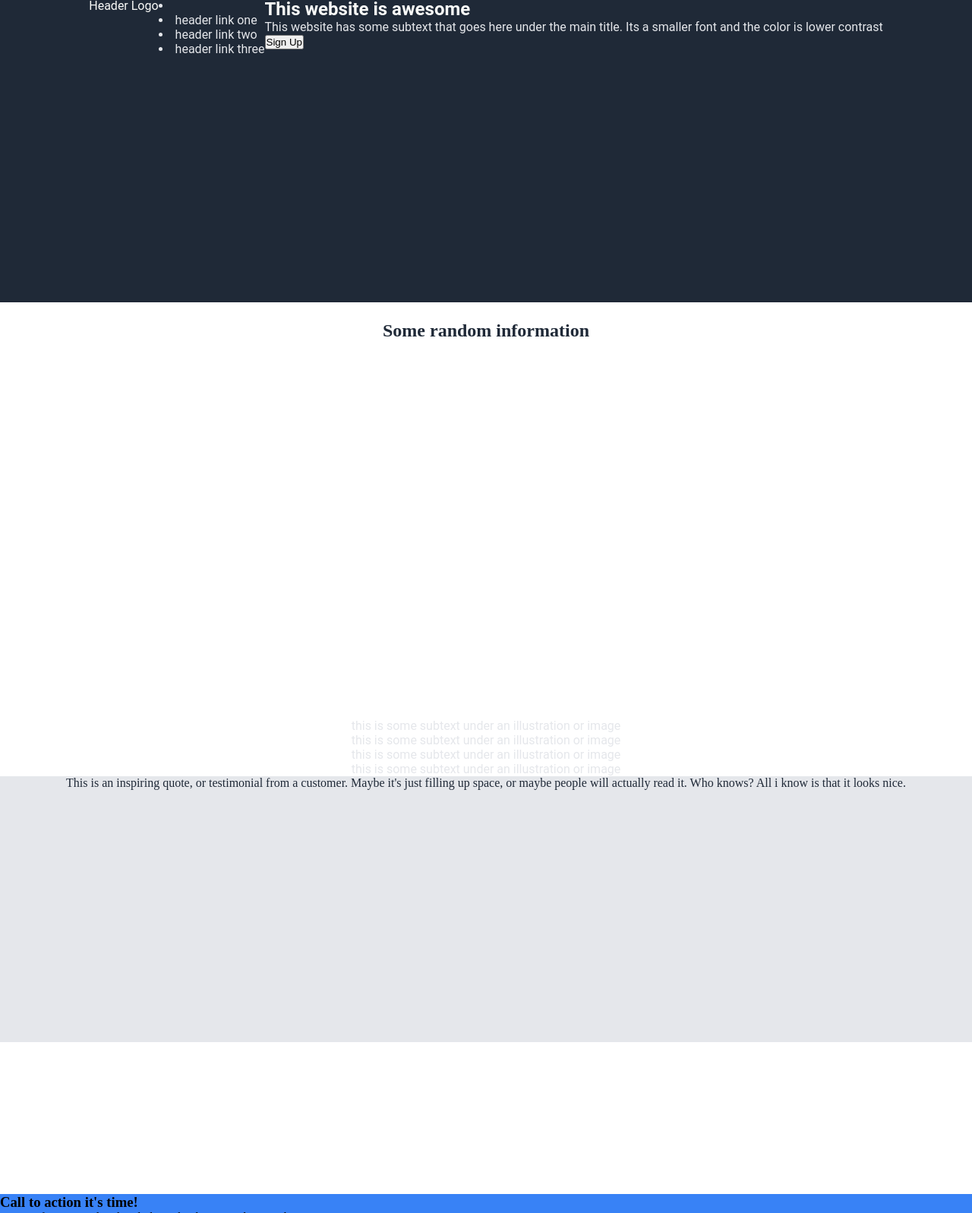
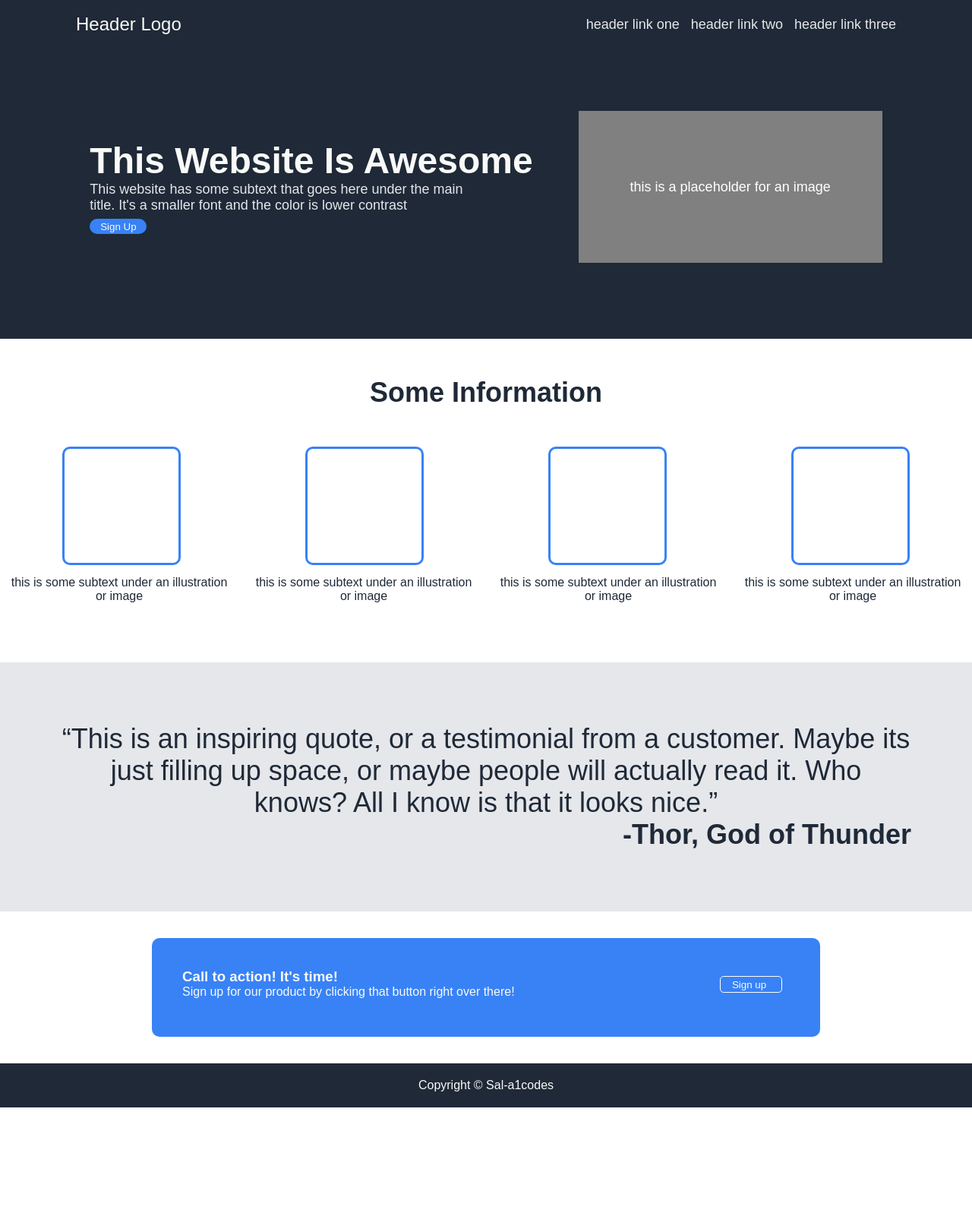
Before and after one commit to sal-a1codes/Landing-Page-The-Odin-Project, a plain HTML site: page Landing Page/index.html in a window 1280 px wide. Shown: the part 2-1599 px from the top of the page at 76% size. After the commit the page ends 1460 px from the top, so only its background shows below. Drawn offline with Linux system fonts and the light colour scheme.

Commit message:
Finished the project
Restructured the html and css

Styled the css and made it look good

```diff
--- a/Landing Page/index.html
+++ b/Landing Page/index.html
@@ -8,54 +8,68 @@
     <link rel="stylesheet" href="styles.css">
 </head>
 <body>
-    <div class="header">
-  <header>Header Logo</header>
-  <section>
-  <div class="links">
-      <li>
+    <header>
+        <div class="nav">
+            <div class="logo">Header Logo</div>
+            <ul>
                 <li>header link one</li>
                 <li>header link two</li>
                 <li>header link three</li>
-        </li>
+            </ul>
+            </div>
+            <div class="hero">
+                <div class="hero-text">
+            <h1>This Website Is Awesome</h1>
+            <p>This website has some subtext that goes here under the main title. It's a smaller font and the color is lower
+contrast</p>
+<button>Sign Up</button>
+</div>
+<div class="hero-image">
+    this is a placeholder for an image
+</div>
+</div>
+</header>
+<section>
+    <h2>Some Information</h2>
+    <div class="pictures">
+        <div class="box"></div>
+                <div class="box"></div>
+        <div class="box"></div>
+        <div class="box"></div>
+    </div>
+        <div class="text">
+        <div>this is some subtext under an illustration
+or image</div>
+        <div>this is some subtext under an illustration
+or image</div>
+        <div>this is some subtext under an illustration
+or image</div>
+        <div>this is some subtext under an illustration
+or image</div>
         </div>
 </section>
 <section>
-    <div class="hero-main">
-  <h1>This website is awesome</h1>
+    <div class="quote">
+    <q>This is an inspiring quote, or a testimonial from a customer. Maybe its just filling up space, or maybe people will actually read it. Who knows? All I know
+is that it looks nice.</q>
+<div class="author">
+<p>-Thor, God of Thunder</p>
 </div>
-  <div class="hero-sec">
-  <p>This website has some subtext that goes here under the main title. Its a smaller font and the color is lower contrast</p>
-  </div>
-  <div class="first-button">
-  <button>Sign Up</button>
-  </div>
-</section>
-</div>
-  <section>
-    <div class="middle-section">
-    <h2>Some random information</h2>
-    </div>
-    <div class="text">this is some subtext under an illustration or image</div>
-        <div class="text">this is some subtext under an illustration or image</div>
-    <div class="text">this is some subtext under an illustration or image</div>
-    <div class="text">this is some subtext under an illustration or image</div>
-    </section>
-</div>
-    <section>
-        <div class="bottom-section">
-            <p>This is an inspiring quote, or testimonial from a customer. Maybe it's just filling up space, or maybe people will actually read it. Who knows? All i know is that it looks nice.</p>
 </div>
 </section>
 <section>
-        <div class="last-section">
-        <h3>Call to action it's time!</h3>
+    <div class="box-2">
+        <div class="cta-text">
+    <h3>Call to action! It's time!</h3>
     <p>Sign up for our product by clicking that button right over there!</p>
+    </div>
+    <div class="button-2">
         <button>Sign up</button>
+    </div>
     </div>
 </section>
     <footer>
        <p>Copyright © Sal-a1codes</p>
     </footer>
-</section>
 </body>
 </html>
--- a/Landing Page/styles.css
+++ b/Landing Page/styles.css
@@ -1,83 +1,151 @@
 * {
     margin:0;
     padding:0;
-}
-.header {
-    background: #1f2937;
-    font-family:"Roboto";
-    color: #f9faf8;
-    font:24px;
-    height:400px;
-    display:flex;
-
-justify-content:center;
+    font-family:"Arial";
 }
 
-
-.hero-main {
-    font-family: 'Roboto';
-    font: 48px;
-color: #f9faf8;
-weight: 900;
-justify-content:center;
+header {
+    background:#1f2937;
+    padding: 20px 100px 100px;
+    color:#f9faf8;
+    font-size:24px;
 }
 
-.hero-sec, .links {
-   font-family:'Roboto';
-   font: 18px;
-   color: #e5e7eb;
+.nav {
+    display:flex;
+    justify-content:space-between;
+    align-items:center;
 }
 
-.first-button {
-    color:#3882f6;
-    font-family:'roboto';
+ul {
+    list-style-type:none;
+    display:flex;
+    font-size:18px;
+gap:15px;
+color:#e5e7eb;
+}
+
+.hero {
+    display:flex;
+    align-items:center;
+    gap:60px;
+    flex-direction:row;
+    justify-content:center;
+    align-content:center;
+    margin-top:100px;
+}
+
+h1 {
+    font-size:48px;
+    color:#f9faf8;
+    font-weight:900;
 
 }
 
-.middle-section {
-    font:36px;
-    color:#1f2937;
-    weight:900;
-    text-align:center;
-    align-content:baseline;
-    margin:24px;
-    height:500px;
+button {
+    background-color:#3882f6;
+    border:#3882f6;
+    width:75px;
+    height:20px;
+    border-radius:15px;
+    color:#f9faf8;
 }
 
-.text{
-    font-family:'Roboto';
-    font:18px;
+.hero-text p {
+    font-size: 18px;
     color:#e5e7eb;
-    text-align:center;
-    align-content:center;
+    max-width:500px;
+}
+
+.hero-image {
+   width:400px;
+   height: 200px;
+   background: gray;
+   display:flex;
+   justify-content:center;
+   align-items:center;
+   color:white;
+   font-size:18px;
+   text-align:center;
+}
+
+h2 {
+    display:flex;
+    font-size:36px;
+    color:#1f2937;
+    font-weight:900;
+    padding:50px;
+    justify-content:center;
+}
+
+.pictures {
+    display:flex;
     justify-content:space-around;
 }
+.box {
+    display:inline-block;
+    width: 150px;
+    height: 150px;
+    border-color: #3882f6;
+    border-style:solid;
+    background: white;
+    border-radius: 10px;
+}
+.text {
+    display:flex;
+    color:#1f2937;
+    font-size:16px;
+    text-align:center;
+    padding:14px;
+    gap: 36px;
+    height:100px;
+}
 
-.h2 {
+.quote {
     display:flex;
     flex-direction:column;
+    background:#e5e7eb;
+    font-size: 36px;
+    color:#1f2937;
+    font-weight: 300;
+    padding:80px;
+    text-align:center;
+}
+
+.author {
+    font-weight:900;
+    display:flex;
+    justify-content:flex-end;
+}
+
+.box-2 {
+    display:flex;
+    justify-content:space-between;
+color:#f9faf8;
+    max-width:800px;
+    min-height:50px;
+    background:#3882f6;
+    border-radius:10px;
+    margin:35px auto;
+    padding:40px;
+}
+
+.button-2 {
+    display:flex;
+    text-align:center;
+    border-style:solid;
+    border-color:white;
+    border-width:1px;
+    width:80px;
+    height:20px;
+    border-radius:5px;
+    margin:10px;
 }
 
 footer {
-    background: #1f2937;
-    height:50px;
-    text-align:center;
-    align-content:center;
+    display:flex;
+    justify-content:center;
+    background:#1f2937;
     color:#f9faf8;
+    padding:20px;
 }
-
-.bottom-section {
-    weight:900;
-    color:#1f2937;
-    font: 36px;
-    background: #E5E7EB;
-    text-align:center;
-    margin-bottom: 200px;
-    display:block;
-    height: 350px;
-}
-
-.last-section {
-    background:#3882f6;
-    display:block;
-}
```
Lines whose indentation alone changed are shown as unchanged.
